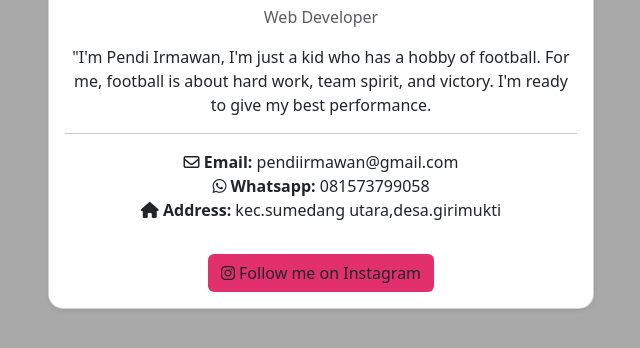
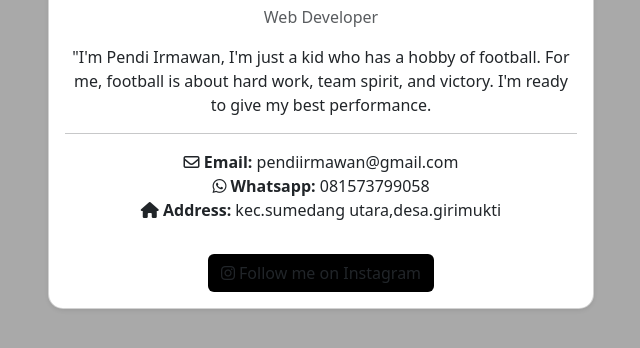
Before and after one commit to MpenJaun/ta_pendiirmawan_x4, a plain HTML site: page index.html in a window 1280 px wide. Shown: the part 278-626 px from the top of the page, without its empty margins (319-959 px from the left). Drawn offline with nearby package versions, Linux system fonts and the light colour scheme.

Commit message:
Update style.css

```diff
--- a/style.css
+++ b/style.css
@@ -13,7 +13,7 @@ body {
     margin-bottom: 20px;
 }
 .btn-instagram {
-    background-color: #e1306c;
+    background-color: #000000;
     color: medium gray;
 }
 .btn-instagram:black {
```
